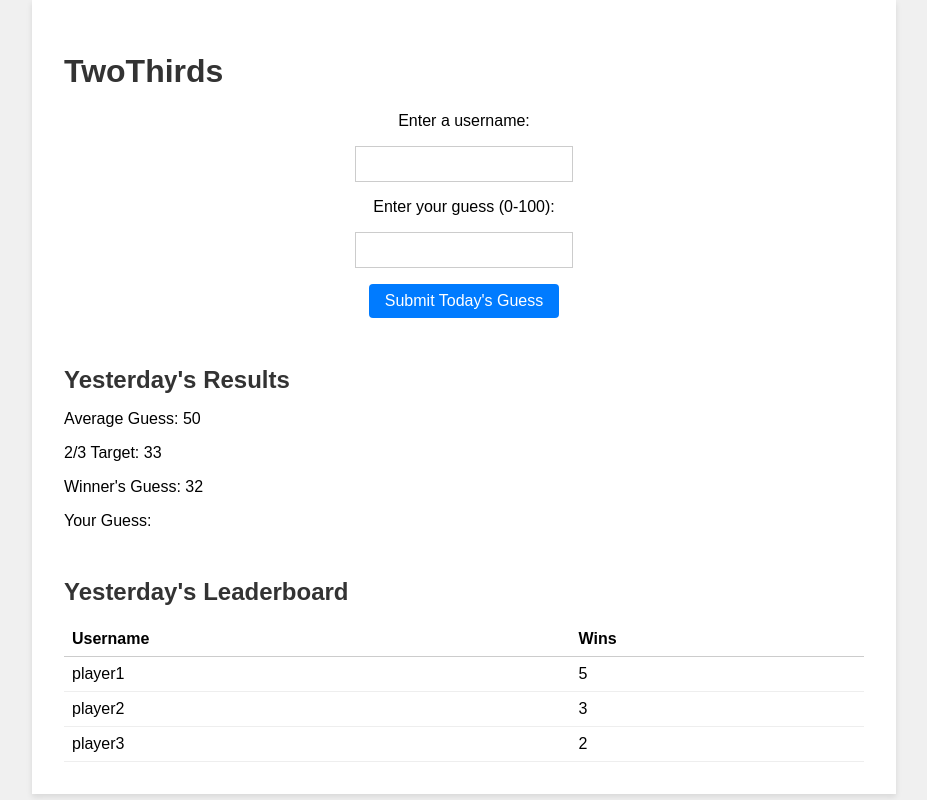
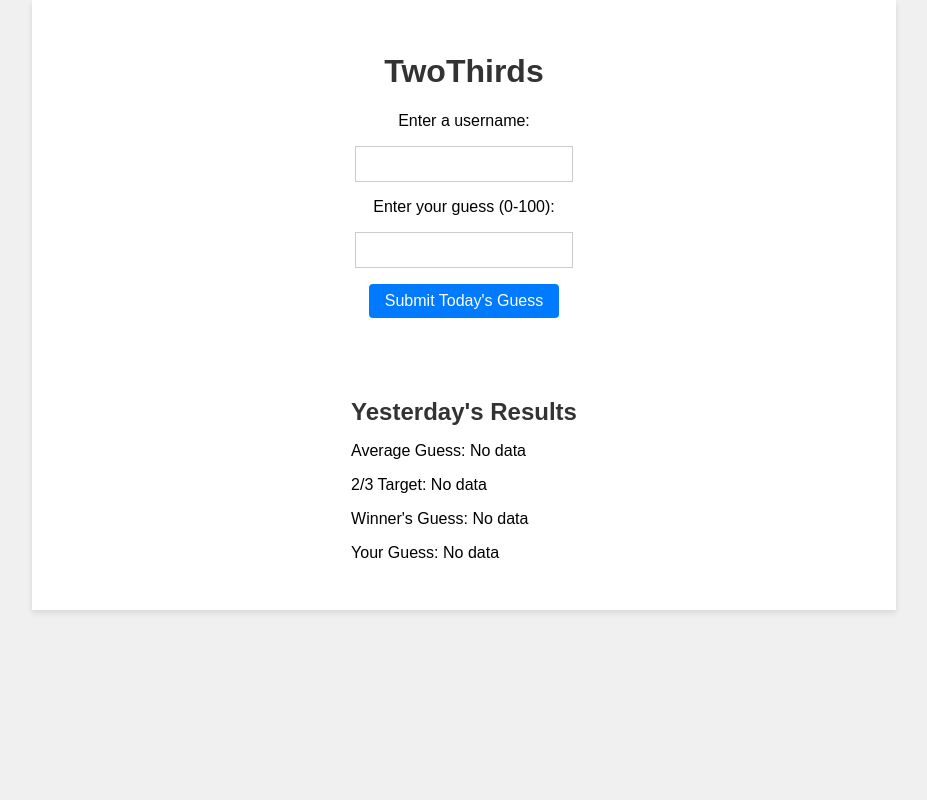
Before and after one commit to ryanbarouki/two-thirds, a React (Create React App) app: page / in a window 1280 px wide. Shown: the whole page, without its empty margins (176-1103 px from the left). Built offline with nearby package versions, Linux system fonts and the light colour scheme; no server answers.

Commit message:
use username to retrieve guess from database

```diff
--- a/lambdas/template.yaml
+++ b/lambdas/template.yaml
@@ -50,7 +50,7 @@ Resources:
             Path: /leaderboard
             Method: get
 
-  GetPreviousResultsFunction:
+  GetPreviousResultsFunction2:
     Type: AWS::Serverless::Function
     Properties:
       CodeUri: .
@@ -64,4 +64,4 @@ Resources:
           Type: Api
           Properties:
             Path: /previous-results
-            Method: get
+            Method: post
--- a/src/App.js
+++ b/src/App.js
@@ -5,12 +5,14 @@ import Results from './components/Results';
 import GlobalStyles from './styles/GlobalStyles';
 import { Container } from './styles/StyledComponents';
 import axios from 'axios';
+import { getYesterdaysUsername } from './save_local';
 
 const App = () => {
   const [previousDayResults, setPreviousDayResults] = useState({
-    averageGuess: 50,
-    target: 33,
-    winnerGuess: 32,
+    averageGuess: 'No data',
+    target: 'No data',
+    winnerGuess: 'No data',
+    userGuess: 'No data'
   });
 
   const [userGuess, setUserGuess] = useState(null);
@@ -23,7 +25,10 @@ const App = () => {
 
   useEffect(() => {
       const fetchPrevResults = async () => {
-        axios.get(process.env.REACT_APP_API_ENDPOINT + 'previous-results')
+        axios.post(process.env.REACT_APP_API_ENDPOINT + 'previous-results',
+        {
+          username: getYesterdaysUsername()
+        })
         .then(response => setPreviousDayResults(response.data))
         .catch(error => console.error('There was an error!', error));
       };
@@ -56,9 +61,7 @@ const App = () => {
         <GameForm onSubmit={handleSubmitGuess} />
         <Results
           previousDayResults={previousDayResults}
-          userGuess={userGuess}
         />
-        <Leaderboard leaderboardData={leaderboardData} />
       </Container>
     </>
   );
--- a/src/components/GameForm.js
+++ b/src/components/GameForm.js
@@ -1,11 +1,7 @@
 import { useState, useMemo } from 'react';
 import { Form, Label, Input, Button } from '../styles/StyledComponents';
-import { DateTime } from 'luxon';
-import { saveUsername } from '../save_local';
+import { saveUsername, getDayString } from '../save_local';
 
-const getDayString = () => {
-  return DateTime.now().toFormat("yyyy-MM-dd");
-};
 
 const GameForm = ({ onSubmit }) => {
   // ...
--- a/src/components/Results.js
+++ b/src/components/Results.js
@@ -1,14 +1,14 @@
 import { SectionTitle } from '../styles/StyledComponents';
 
-const Results = ({ previousDayResults, userGuess }) => {
+const Results = ({ previousDayResults }) => {
   // ...
   return (
     <div>
       <SectionTitle>Yesterday's Results</SectionTitle>
-      <p>Average Guess: {previousDayResults.averageGuess}</p>
-      <p>2/3 Target: {previousDayResults.target}</p>
-      <p>Winner's Guess: {previousDayResults.winnerGuess}</p>
-      <p>Your Guess: {userGuess}</p>
+      <p>Average Guess: {previousDayResults.averageGuess ?? "🤔"}</p>
+      <p>2/3 Target: {previousDayResults.target ?? "🤔"}</p>
+      <p>Winner's Guess: {previousDayResults.winnerGuess ?? "🤔"}</p>
+      <p>Your Guess: {previousDayResults.userGuess ?? "🤔"}</p>
     </div>
   );
 };
--- a/src/save_local.js
+++ b/src/save_local.js
@@ -1,3 +1,5 @@
+import { DateTime } from "luxon";
+
 export const loadUsernames = () => {
     const storedUsernames = localStorage.getItem("usernames");
     return storedUsernames != null ? JSON.parse(storedUsernames) : {};
@@ -14,6 +16,11 @@ export const saveUsername = (dayString, username) => {
     );
 };
 
-export const getUsername = (dayString) => {
-    return loadUsernames()[dayString] ?? '';
+export const getYesterdaysUsername = () => {
+    const yesterday = DateTime.now().minus({days: 1}).toFormat("yyyy-MM-dd");
+    return loadUsernames()[yesterday] ?? '';
 };
+
+export const getDayString = () => {
+  return DateTime.now().toFormat("yyyy-MM-dd");
+};
--- a/src/styles/StyledComponents.js
+++ b/src/styles/StyledComponents.js
@@ -1,6 +1,9 @@
 import styled from 'styled-components';
 
 export const Container = styled.div`
+  display: flex;
+  flex-direction: column;
+  align-items: center;
   max-width: 800px;
   margin: 0 auto;
   padding: 2rem;
```
Also changed, not shown: lambdas/index.js (+9 -5 lines).
